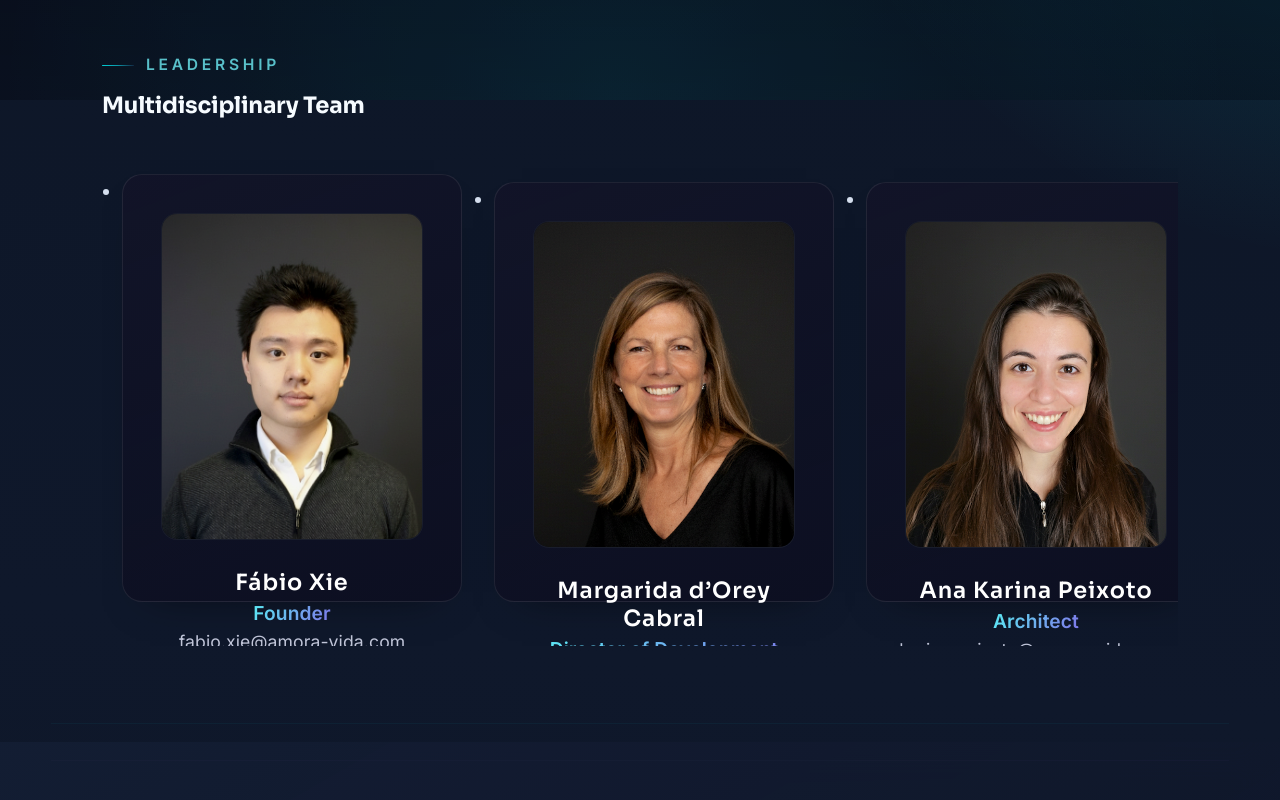
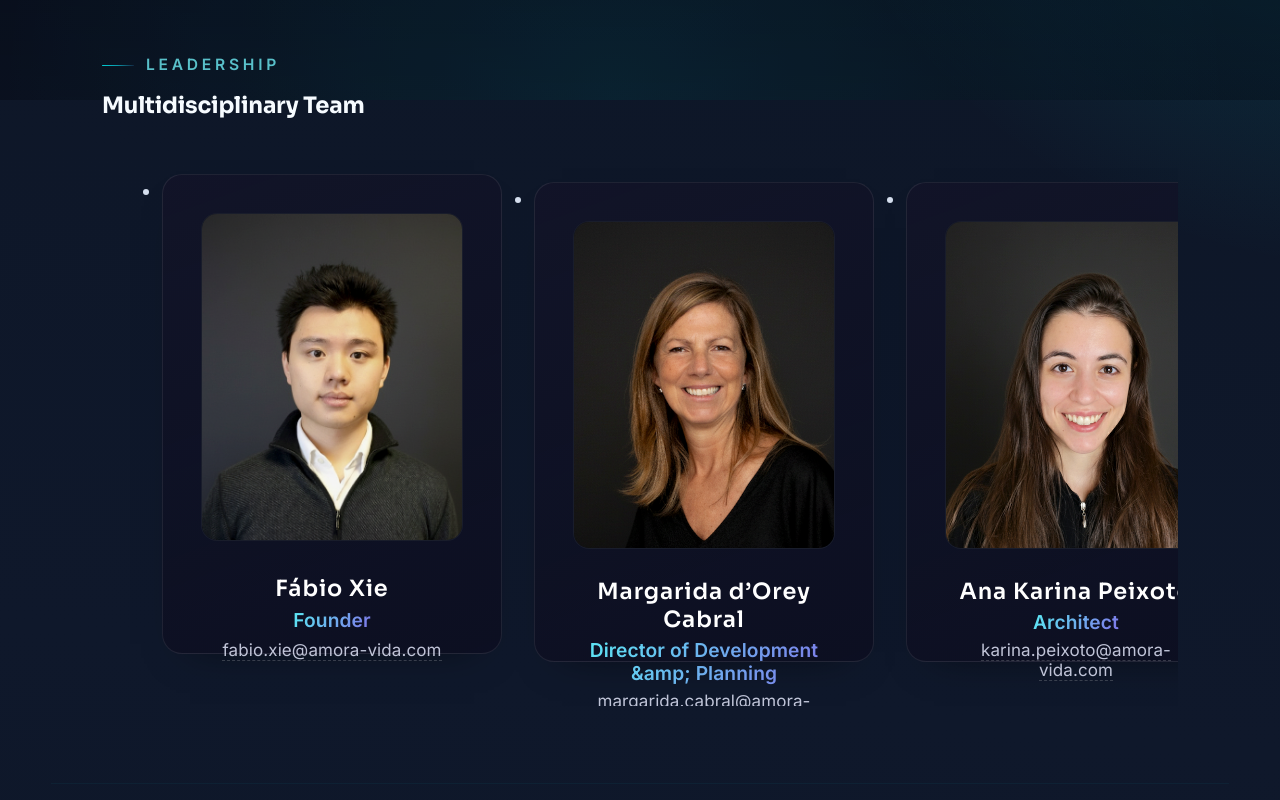
Before and after one commit to FabioX-G/amora-vida-site, an Eleventy site: page src/about/index.njk in a window 1280 px wide. Shown: the part 700-1500 px from the top of the page. Built offline with nearby package versions, Linux system fonts and the light colour scheme; Eleventy itself is replaced by a stand-in of ours; files that its build step writes are made by us from their sources.

Commit message:
Some update

```diff
--- a/src/assets/css/about.css
+++ b/src/assets/css/about.css
@@ -11,7 +11,9 @@
   display: flex;
   gap: clamp(20px, 4vw, 32px);
   flex-wrap: nowrap;
-  padding: clamp(24px, 4vw, 36px) clamp(12px, 3vw, 20px) clamp(32px, 5vw, 44px);
+  padding-block: clamp(24px, 4vw, 36px) clamp(32px, 5vw, 44px);
+  padding-inline: clamp(32px, 6vw, 60px);
+  scroll-padding-inline: clamp(32px, 6vw, 60px);
   overflow-x: auto;
   scroll-snap-type: x mandatory;
   -webkit-overflow-scrolling: touch;
@@ -36,6 +38,7 @@
 .team-card {
   position: relative;
   scroll-snap-align: center;
+  scroll-snap-stop: always;
   min-height: clamp(340px, 48vw, 420px);
   border-radius: 20px;
   background: linear-gradient(160deg, rgba(18, 20, 40, 0.92), rgba(12, 14, 32, 0.84));
@@ -111,11 +114,10 @@
 
 .team-card__email {
   margin: 0;
-  font-size: 0.88rem;
+  font-size: 0.85rem;
   color: rgba(232, 236, 255, 0.82);
-  white-space: nowrap;
-  overflow: hidden;
-  text-overflow: ellipsis;
+  white-space: normal;
+  word-break: break-word;
 }
 
 .team-card__email a {
@@ -132,7 +134,9 @@
 @media (max-width: 720px) {
   .team-gallery {
     grid-auto-columns: minmax(240px, 82vw);
-    padding: clamp(20px, 6vw, 32px) clamp(14px, 6vw, 24px) clamp(42px, 12vw, 56px);
+    padding-block: clamp(20px, 6vw, 32px) clamp(42px, 12vw, 56px);
+    padding-inline: clamp(24px, 8vw, 40px);
+    scroll-padding-inline: clamp(24px, 8vw, 40px);
   }
 }
 
@@ -148,13 +152,18 @@
    About → Leadership flip cards (page-scoped 3D logic lives under
    #team-gallery so we avoid duplicate/competing transforms.
    ===================================================================== */
-#team-gallery { align-items: stretch; }
+#team-gallery {
+  align-items: stretch;
+  perspective: 1600px;
+  transform-style: preserve-3d;
+  -webkit-transform-style: preserve-3d;
+}
 
 #team-gallery .team-card {
-  perspective: 1400px;
   cursor: pointer;
-  transform-style: preserve-3d;
-  -webkit-transform-style: preserve-3d;
+  height: 480px;
+  z-index: 1;
+  transition: z-index 0s step-end 520ms;
   isolation: isolate;
   touch-action: pan-x;           /* prevent vertical pan on cards */
 }
@@ -165,6 +174,9 @@
   transform-origin: center;
   transition: transform 520ms ease, filter 320ms ease;
   width: 100%;
+  height: 480px;
+  will-change: transform;
+  transform: translateZ(0) rotateY(0deg);
 }
 
 #team-gallery .team-card__face {
@@ -173,8 +185,9 @@
   display: grid;
   gap: 16px;
   padding: 16px;                /* use spacing but no extra boundary */
-  background: transparent;      /* remove inner layer */
+  background: none;             /* remove inner layer */
   border: 0;                    /* single boundary only (outer card) */
+  border-radius: inherit;
   box-shadow: none;
   backface-visibility: hidden;
   -webkit-backface-visibility: hidden;
@@ -193,10 +206,11 @@
   opacity: 0;
   align-content: start;
   visibility: hidden;
+  padding: clamp(20px, 3vw, 28px);
 }
 
 #team-gallery .team-card.is-active .team-card__inner {
-  transform: rotateY(180deg);
+  transform: translateZ(0) rotateY(180deg);
 }
 
 #team-gallery .team-card.is-active .team-card__face--front {
@@ -208,6 +222,10 @@
 #team-gallery .team-card.is-active .team-card__face--back {
   opacity: 1;
   visibility: visible;
+}
+
+#team-gallery .team-card.is-active {
+  z-index: 10;
 }
 
 /* Back content */
@@ -228,8 +246,8 @@
 
 /* Fit back content within card without vertical page scroll */
 #team-gallery .team-card__back-body {
-  max-height: calc(100% - 16px);
-  overflow: auto;
+  max-height: calc(100% - 32px);
+  overflow-y: auto;
 }
 #team-gallery .team-card__back-body::-webkit-scrollbar { width: 6px; }
 #team-gallery .team-card__back-body::-webkit-scrollbar-thumb { background: rgba(0,219,224,.45); border-radius: 999px; }
@@ -259,7 +277,7 @@
   content: "";
   position: absolute;
   inset: -24%;
-  filter: blur(34px);
+  filter: blur(28px);
   opacity: 0;
   pointer-events: none;
   background:
@@ -270,7 +288,7 @@
 
 #team-gallery .team-card:hover::before,
 #team-gallery .team-card.is-active::before {
-  opacity: 0.9;
+  opacity: 0.65;
 }
 
 /* Accessibility */
```
